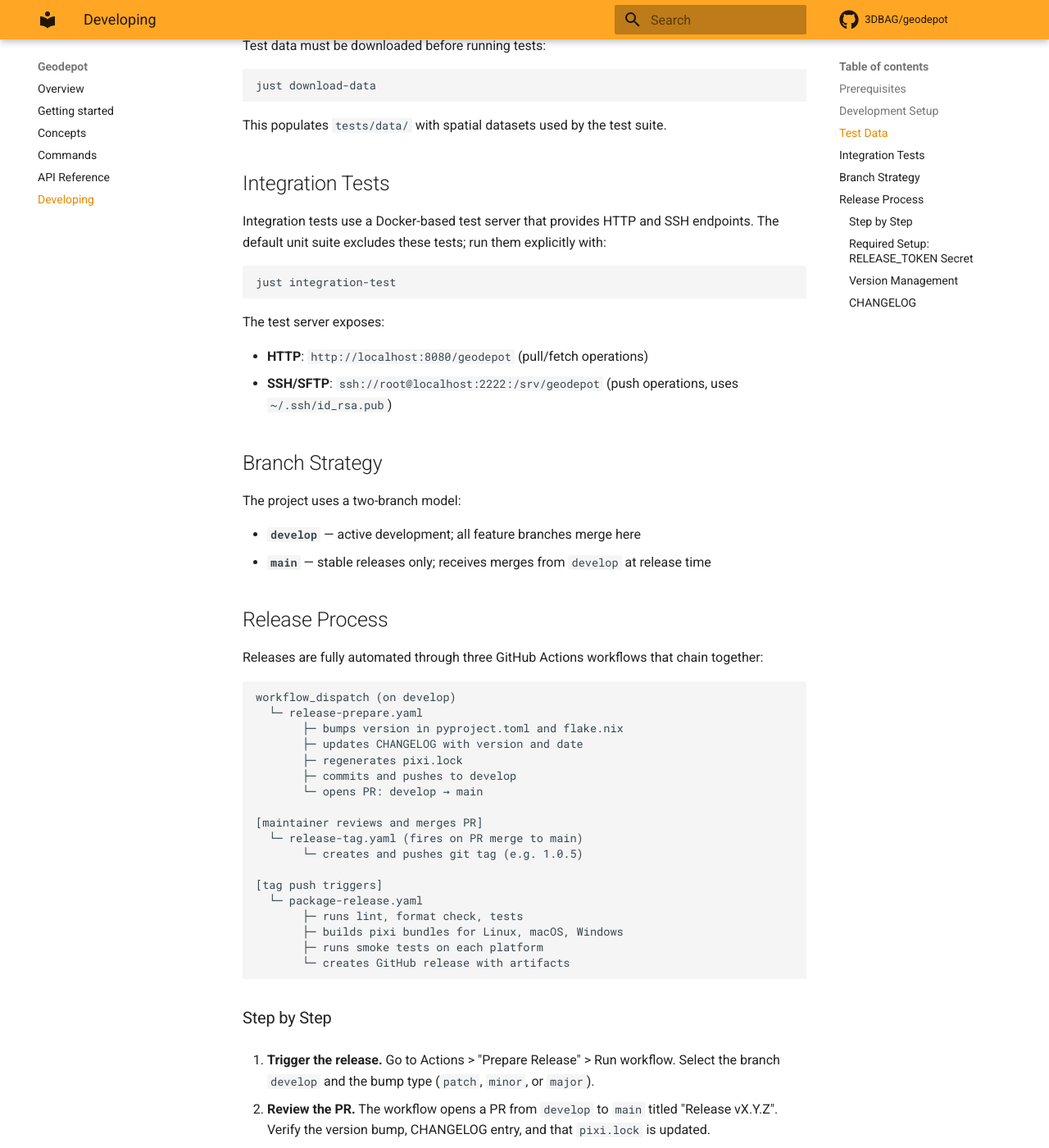
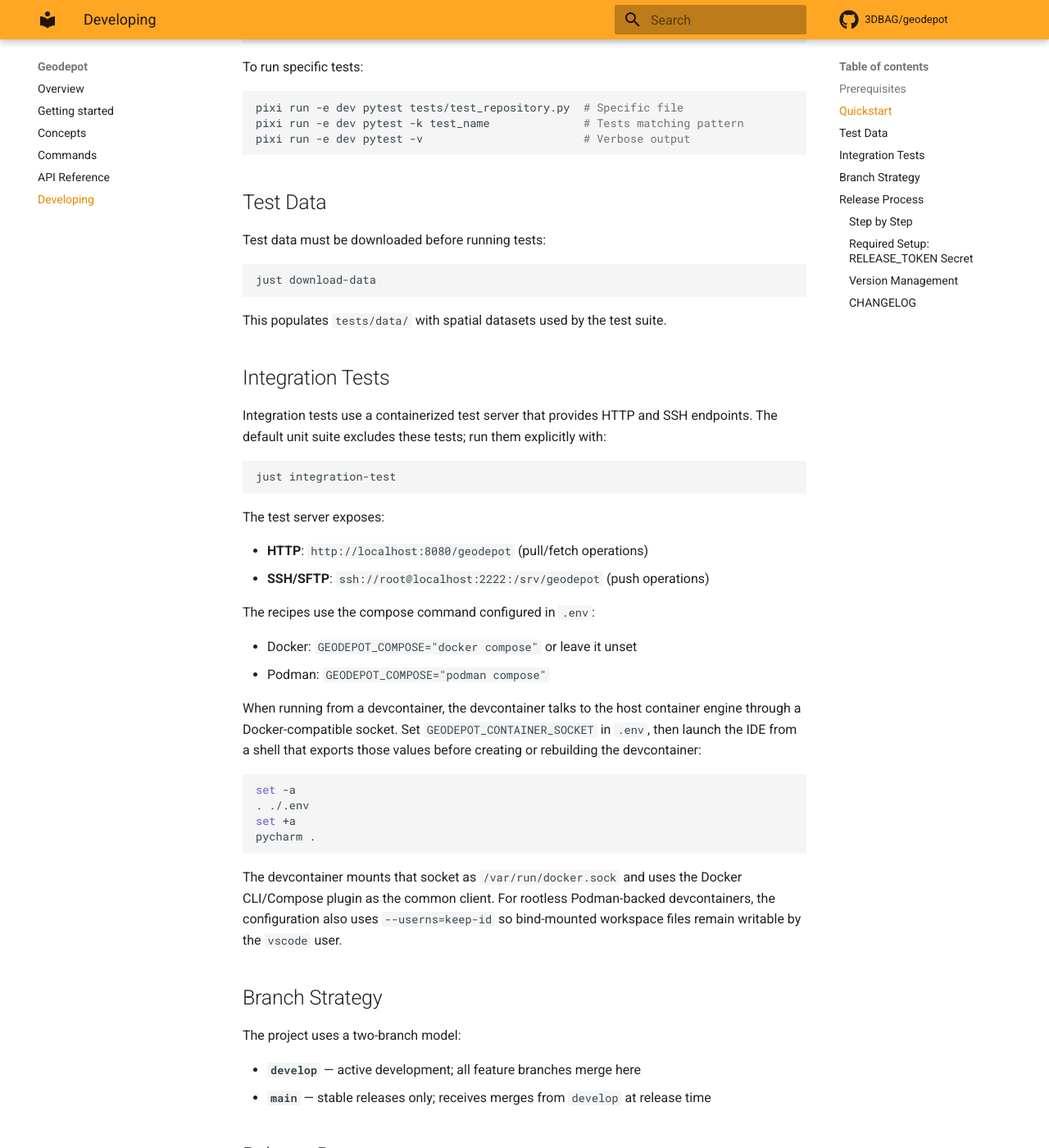
Before and after one commit to 3DBAG/geodepot, an MkDocs documentation site: the page built from docs/developing.md, in a window 1280 px wide and 1400 px high, scrolled down 991 px. Shown: the whole window at 82% size. Built offline with MkDocs 1.6.1 and Material for MkDocs 9.7.7, drawn with Linux system fonts in a browser that asks for light colours; comment, search, counter and statistics services are not loaded; some of the changed text lies outside the part shown.

Commit message:
Support container-backed integration tests in devcontainers

````diff
--- a/docs/developing.md
+++ b/docs/developing.md
@@ -6,25 +6,39 @@ This page covers setting up a development environment, running tests, and the re
 
 - [Pixi](https://pixi.sh/) for environment and dependency management
 - [just](https://just.systems/) as the task runner (thin wrapper around `pixi run`)
-- Docker (for integration tests)
+- Docker or Podman (for integration tests)
 - Git
 
-## Development Setup
+## Quickstart
 
-Install the development environment:
+Set up the local development environment:
 
 ```shell
+git clone https://github.com/3DGI/geodepot.git
+cd geodepot
+cp .env.example .env
 pixi install -e dev
+just download-data
+just test
 ```
 
-All development tasks are run through `just`:
+The default `.env.example` comments assume Docker. If you use rootless Podman,
+edit `.env` and enable:
+
+```shell
+GEODEPOT_COMPOSE="podman compose"
+GEODEPOT_CONTAINER_SOCKET="${XDG_RUNTIME_DIR}/podman/podman.sock"
+```
+
+All development tasks are run through `just`. `just` automatically loads the
+repo-local `.env` file:
 
 ```shell
 just lint          # Lint code with ruff
 just format        # Auto-format code with ruff
 just format-check  # Check formatting without modifying
 just test          # Run unit tests with pytest
-just integration-test  # Run Docker-backed integration tests
+just integration-test  # Run container-backed integration tests
 just docs-build    # Build mkdocs locally
 just docs-deploy   # Deploy docs to GitHub Pages
 ```
@@ -49,7 +63,7 @@ This populates `tests/data/` with spatial datasets used by the test suite.
 
 ## Integration Tests
 
-Integration tests use a Docker-based test server that provides HTTP and SSH endpoints.
+Integration tests use a containerized test server that provides HTTP and SSH endpoints.
 The default unit suite excludes these tests; run them explicitly with:
 
 ```shell
@@ -59,7 +73,29 @@ just integration-test
 The test server exposes:
 
 - **HTTP**: `http://localhost:8080/geodepot` (pull/fetch operations)
-- **SSH/SFTP**: `ssh://root@localhost:2222:/srv/geodepot` (push operations, uses `~/.ssh/id_rsa.pub`)
+- **SSH/SFTP**: `ssh://root@localhost:2222:/srv/geodepot` (push operations)
+
+The recipes use the compose command configured in `.env`:
+
+- Docker: `GEODEPOT_COMPOSE="docker compose"` or leave it unset
+- Podman: `GEODEPOT_COMPOSE="podman compose"`
+
+When running from a devcontainer, the devcontainer talks to the host container
+engine through a Docker-compatible socket. Set `GEODEPOT_CONTAINER_SOCKET` in
+`.env`, then launch the IDE from a shell that exports those values before
+creating or rebuilding the devcontainer:
+
+```shell
+set -a
+. ./.env
+set +a
+pycharm .
+```
+
+The devcontainer mounts that socket as `/var/run/docker.sock` and uses the
+Docker CLI/Compose plugin as the common client. For rootless Podman-backed
+devcontainers, the configuration also uses `--userns=keep-id` so bind-mounted
+workspace files remain writable by the `vscode` user.
 
 ## Branch Strategy
 
````
Also changed, not shown: README.md (+6 -2 lines), 7 other files.
